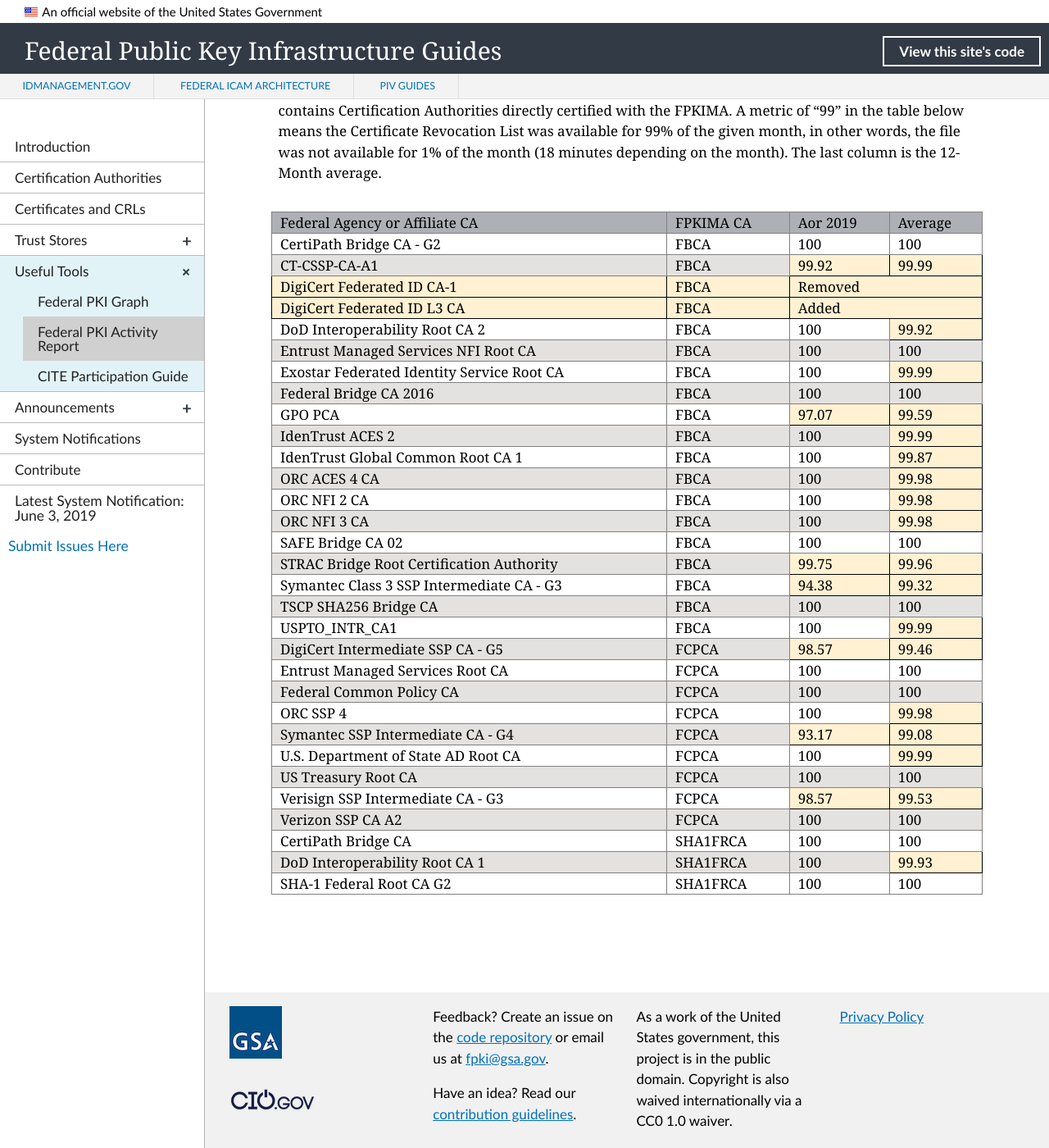
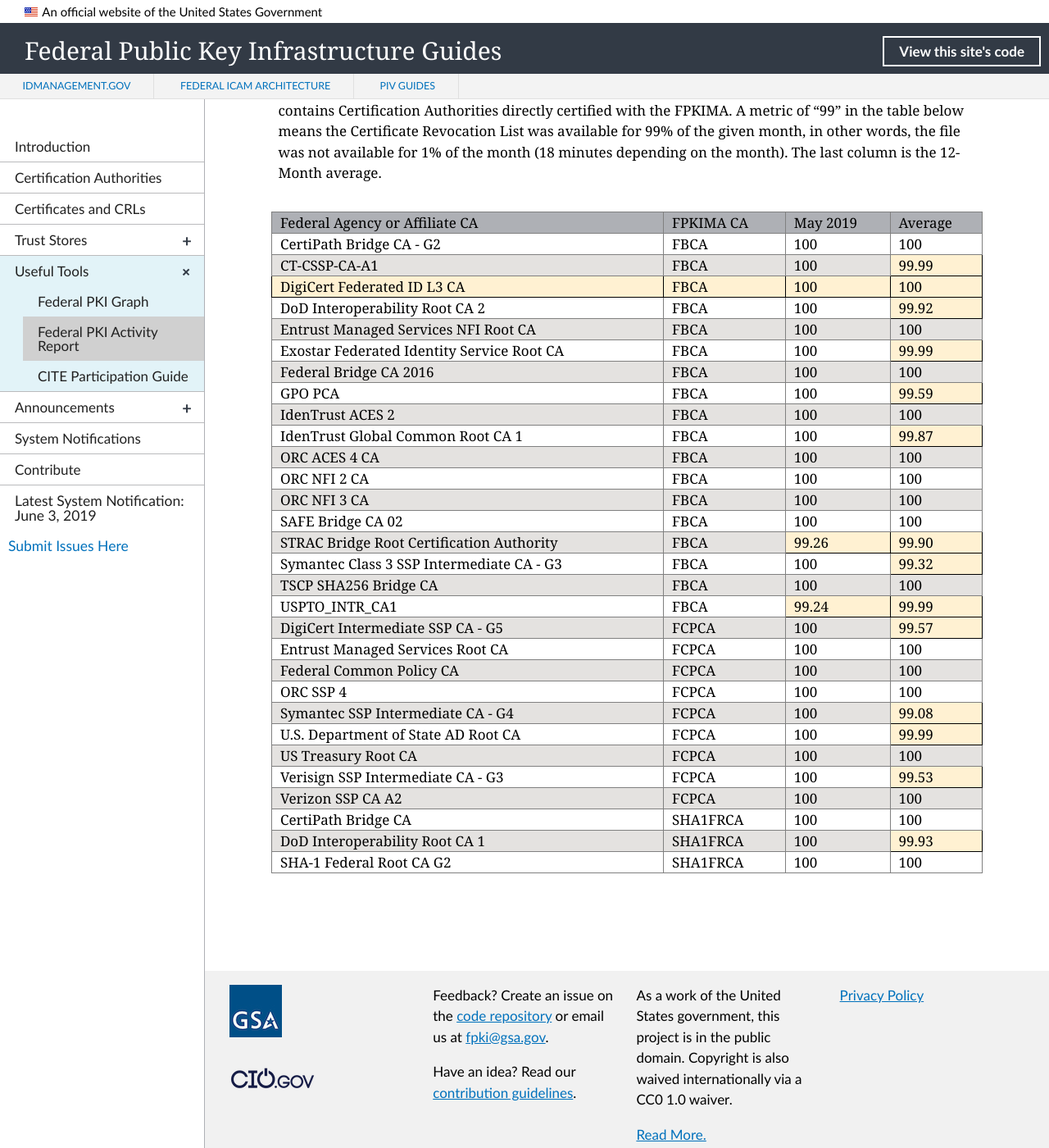
Before and after one commit to GSA/fpki-guides, a Jekyll site: the page built from _tools/03_fpki_activity_report.md, in a window 1280 px wide and 1400 px high, scrolled down 2596 px. Shown: the whole window at 82% size. Built offline with Jekyll 4.4.1, drawn with Linux system fonts in a browser that asks for light colours; nearby versions of some CDN libraries; library files that are not in the unit come from our copies.

Commit message:
Update for May 2019

```diff
--- a/_includes/fpkiar-repo-table.html
+++ b/_includes/fpkiar-repo-table.html
@@ -21,7 +21,7 @@
     <tr>
         <th class="tg-llyw">Federal Agency or Affiliate CA</th>
         <td class="tg-llyw">FPKIMA CA</td>
-        <td class="tg-llyw">Aor 2019</td>
+        <td class="tg-llyw">May 2019</td>
         <td class="tg-llyw">Average</td>
     </tr>
     <tr>
@@ -33,18 +33,14 @@
     <tr>
         <td class="tg-y698">CT-CSSP-CA-A1</td>
         <td class="tg-y698">FBCA</td>
-        <td class="tg-s7ni">99.92</td>
+        <td class="tg-y698">100</td>
         <td class="tg-s7ni">99.99</td>
-    </tr>
-    <tr>
-        <td class="tg-s7ni">DigiCert Federated ID CA-1</td>
-        <td class="tg-s7ni">FBCA</td>
-        <td class="tg-s7ni" colspan="2">Removed</td>
     </tr>
     <tr>
         <td class="tg-s7ni">DigiCert Federated ID L3 CA</td>
         <td class="tg-s7ni">FBCA</td>
-        <td class="tg-s7ni" colspan="2">Added</td>
+        <td class="tg-s7ni">100</td>
+        <td class="tg-s7ni">100</td>
     </tr>
     <tr>
         <td class="tg-0pky">DoD Interoperability Root CA 2</td>
@@ -73,14 +69,14 @@
     <tr>
         <td class="tg-0pky">GPO PCA</td>
         <td class="tg-0pky">FBCA</td>
-        <td class="tg-s7ni">97.07</td>
+        <td class="tg-0pky">100</td>
         <td class="tg-s7ni">99.59</td>
     </tr>
     <tr>
         <td class="tg-y698">IdenTrust ACES 2</td>
         <td class="tg-y698">FBCA</td>
         <td class="tg-y698">100</td>
-        <td class="tg-s7ni">99.99</td>
+        <td class="tg-y698">100</td>
     </tr>
     <tr>
         <td class="tg-0pky">IdenTrust Global Common Root CA 1</td>
@@ -92,19 +88,19 @@
         <td class="tg-y698">ORC ACES 4 CA</td>
         <td class="tg-y698">FBCA</td>
         <td class="tg-y698">100</td>
-        <td class="tg-s7ni">99.98</td>
+        <td class="tg-y698">100</td>
     </tr>
     <tr>
         <td class="tg-0pky">ORC NFI 2 CA</td>
         <td class="tg-0pky">FBCA</td>
         <td class="tg-0pky">100</td>
-        <td class="tg-s7ni">99.98</td>
+        <td class="tg-0pky">100</td>
     </tr>
     <tr>
         <td class="tg-y698">ORC NFI 3 CA</td>
         <td class="tg-y698">FBCA</td>
         <td class="tg-y698">100</td>
-        <td class="tg-s7ni">99.98</td>
+        <td class="tg-y698">100</td>
     </tr>
     <tr>
         <td class="tg-0pky">SAFE Bridge CA 02</td>
@@ -115,13 +111,13 @@
     <tr>
         <td class="tg-y698">STRAC Bridge Root Certification Authority</td>
         <td class="tg-y698">FBCA</td>
-        <td class="tg-s7ni">99.75</td>
-        <td class="tg-s7ni">99.96</td>
+        <td class="tg-s7ni">99.26</td>
+        <td class="tg-s7ni">99.90</td>
     </tr>
     <tr>
         <td class="tg-0pky">Symantec Class 3 SSP Intermediate CA - G3</td>
         <td class="tg-0pky">FBCA</td>
-        <td class="tg-s7ni">94.38</td>
+        <td class="tg-0pky">100</td>
         <td class="tg-s7ni">99.32</td>
     </tr>
     <tr>
@@ -133,14 +129,14 @@
     <tr>
         <td class="tg-0pky">USPTO_INTR_CA1</td>
         <td class="tg-0pky">FBCA</td>
-        <td class="tg-0pky">100</td>
+        <td class="tg-s7ni">99.24</td>
         <td class="tg-s7ni">99.99</td>
     </tr>
     <tr>
         <td class="tg-y698">DigiCert Intermediate SSP CA - G5</td>
         <td class="tg-y698">FCPCA</td>
-        <td class="tg-s7ni">98.57</td>
-        <td class="tg-s7ni">99.46</td>
+        <td class="tg-y698">100</td>
+        <td class="tg-s7ni">99.57</td>
     </tr>
     <tr>
         <td class="tg-0pky">Entrust Managed Services Root CA</td>
@@ -158,12 +154,12 @@
         <td class="tg-0pky">ORC SSP 4</td>
         <td class="tg-0pky">FCPCA</td>
         <td class="tg-0pky">100</td>
-        <td class="tg-s7ni">99.98</td>
+        <td class="tg-0pky">100</td>
     </tr>
     <tr>
         <td class="tg-y698">Symantec SSP Intermediate CA - G4</td>
         <td class="tg-y698">FCPCA</td>
-        <td class="tg-s7ni">93.17</td>
+        <td class="tg-y698">100</td>
         <td class="tg-s7ni">99.08</td>
     </tr>
     <tr>
@@ -181,7 +177,7 @@
     <tr>
         <td class="tg-0pky">Verisign SSP Intermediate CA - G3</td>
         <td class="tg-0pky">FCPCA</td>
-        <td class="tg-s7ni">98.57</td>
+        <td class="tg-0pky">100</td>
         <td class="tg-s7ni">99.53</td>
     </tr>
     <tr>
```
